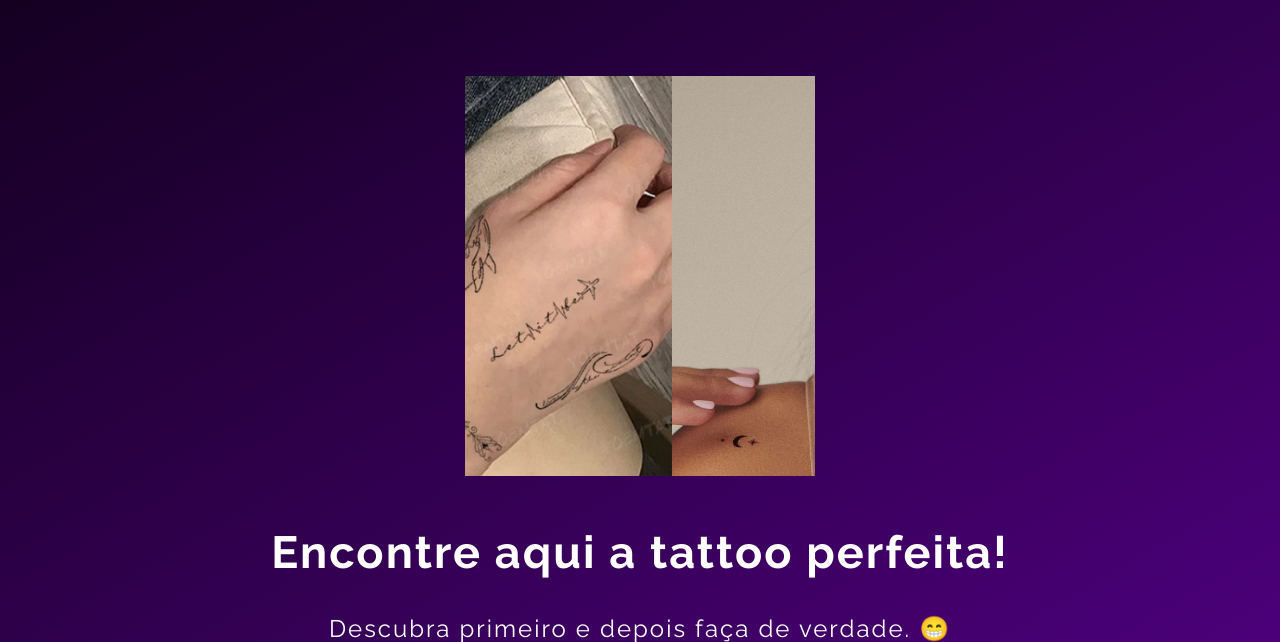
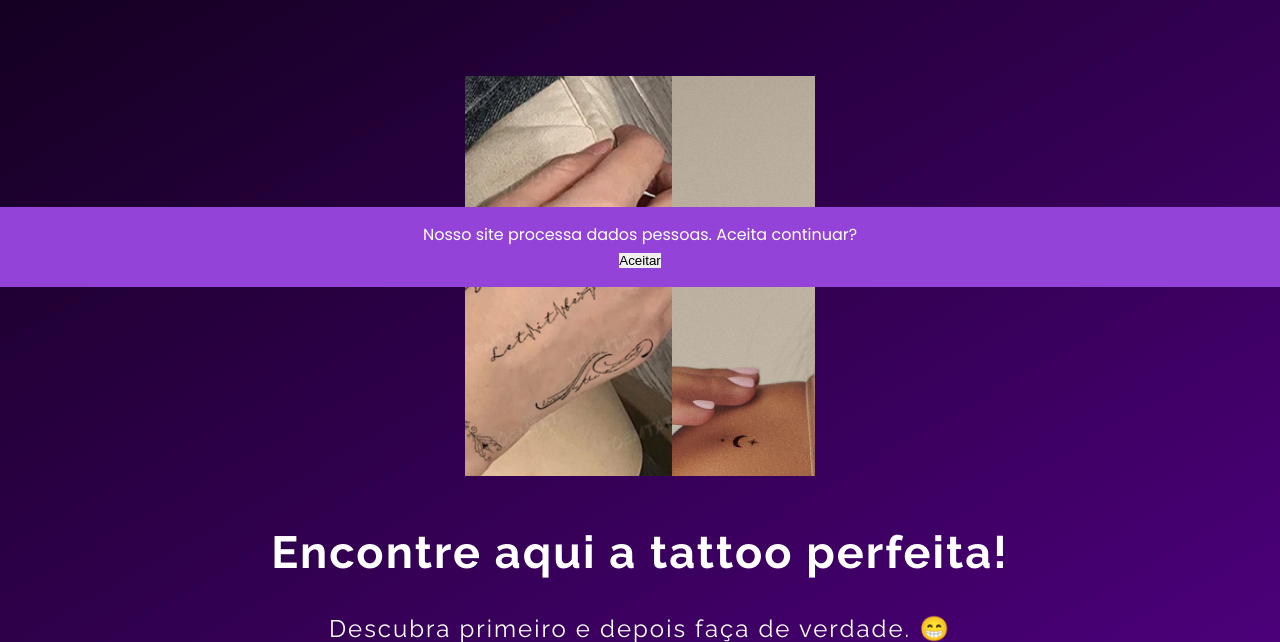
Before and after one commit to ninizinha/sculp-nova-versao, a PHP site: page / in a window 1280 px wide. Shown: the part 513-1155 px from the top of the page. Run offline with PHP 8.4, Linux system fonts and the light colour scheme; some libraries are stand-ins or nearby versions.

Commit message:
Add files via upload

```diff
--- a/index.html
+++ b/index.html
@@ -557,6 +557,12 @@
       <button class="btn-mostrar-projetos">Mostrar mais</button>
     </section>
 
+    <div id="container-mensagem-usuario" class="mensagem-usuario">
+      <p> Nosso site processa dados pessoas. Aceita continuar?</p>
+      <button id="botao-aceita-mensagem"> Aceitar</button>
+
+  </div>
+
     <script src="./src/js/index.js"></script>
 
   </body>
--- a/src/css/estilosport.css
+++ b/src/css/estilosport.css
@@ -323,3 +323,18 @@ body {
 		background-position: 0% 50%;
 	}
 }
+
+.mensagem-usuario{
+    position: fixed;
+    bottom: 0;
+    left: 0;
+    width: 100%;
+    background-color: #9443d8;
+    text-align: center;
+    padding-top: 15px;
+    padding-bottom: 15px;
+}
+
+.oculto{
+    display: none;
+}
--- a/src/js/index.js
+++ b/src/js/index.js
@@ -21,3 +21,18 @@ function mostrarMaisProjetos() {
         projetoInativo.classList.add('ativo');
     });
 }
+
+let botaoAceitaMensagem = document.getElementById("botao-aceita-mensagem");
+botaoAceitaMensagem.addEventListener("click", aceitaMensagem);
+
+if(localStorage.getItem("aceitouCookie" == "1")){
+    aceitaMensagem();
+
+}
+
+function aceitaMensagem(){
+    let divMensagemUsuario = document.getElementById("container-mensagem-usuario");
+    divMensagemUsuario.classList.add("oculto");
+
+    localStorage.setItem("aceitouCookie", "1")
+}
```
